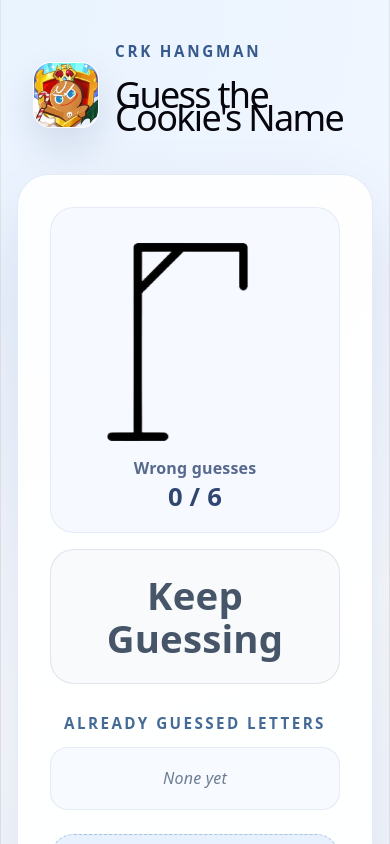
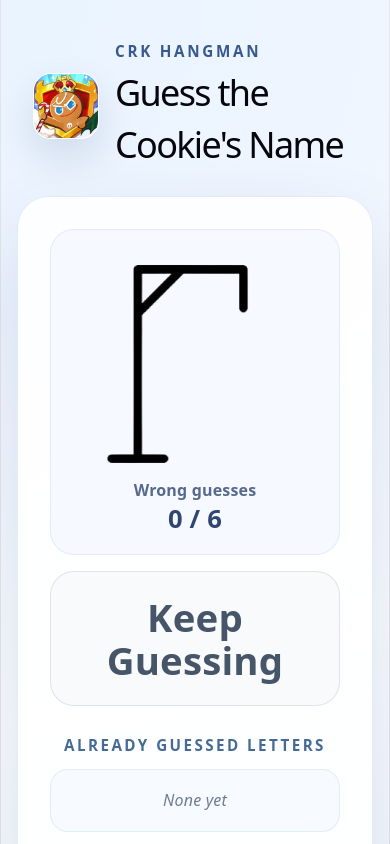
Before and after one commit to cherroh/crk-hangman, a React (Vite) app: page / in a window 390 px wide. Shown: the top 844 px of the page. Built offline with nearby package versions, Linux system fonts and the light colour scheme.

Commit message:
fix mobile

```diff
--- a/src/App.css
+++ b/src/App.css
@@ -213,6 +213,12 @@
 
 .app-title-wrapper {
   text-align: left;
+}
+
+.app-title-wrapper h1 {
+  margin: 0;
+  line-height: 1.45;
+  word-break: break-word;
 }
 
 .app-eyebrow {
--- a/src/App.tsx
+++ b/src/App.tsx
@@ -142,6 +142,8 @@ function App() {
     setAiStatus("loading");
     setAiHint(!hintUsedThisRound ? "GingerBrave is coming..." : "GingerBrave is thinking...");
     setHintUsedThisRound(true);
+
+    await new Promise((resolve) => window.requestAnimationFrame(() => resolve(null)));
 
     const generator = await ensureAiGenerator();
     if (!generator) {
@@ -448,7 +450,7 @@ function App() {
           )}
         </section>
 
-        {showHintPanel && (
+        {(showHintPanel || hintLoading) && (
           <section className="hint-panel">
             <div className="hint-card">
               <span className="hint-label">Message GingerBrave</span>
```
